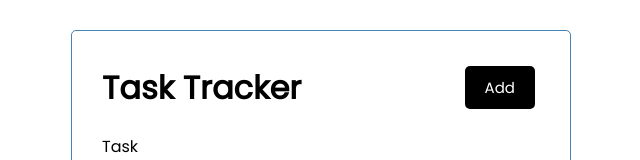
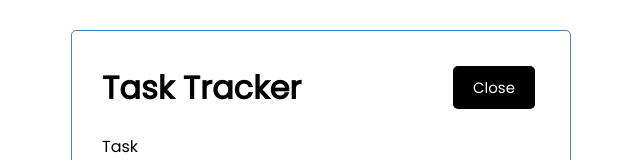
Before and after one commit to kukori/ng_task, an Angular app: page / in a window 1280 px wide. Both pictures are taken after a click on the button "Add". Shown: the top 160 px of the page, without its empty margins (319-959 px from the left). Built offline with nearby package versions, Linux system fonts and the light colour scheme; data requests are answered from the project's data file.

Commit message:
Toggle add task

```diff
--- a/src/app/components/header/header.component.html
+++ b/src/app/components/header/header.component.html
@@ -1,4 +1,4 @@
 <header>
     <h1>Task Tracker</h1>
-    <app-button color="black" text="Add" (buttonClick)="toggleAddTask()"></app-button>
+    <app-button color="black" text="{{showAddTask ? 'Close' : 'Add'}}" (buttonClick)="toggleAddTask()"></app-button>
 </header>
--- a/src/app/components/header/header.component.ts
+++ b/src/app/components/header/header.component.ts
@@ -1,4 +1,6 @@
 import { Component, OnInit } from '@angular/core';
+import { UiService } from 'src/app/services/ui.service';
+import { Subscription } from 'rxjs';
 
 @Component({
   selector: 'app-header',
@@ -6,16 +8,19 @@ import { Component, OnInit } from '@angular/core';
   styleUrls: ['./header.component.scss']
 })
 export class HeaderComponent implements OnInit {
-  addTask: boolean = false;
+  showAddTask?: boolean;
+  subsciption?: Subscription;
 
-  constructor() { }
+  constructor(private uiService: UiService) {
+    this.subsciption = this.uiService.onToggle().subscribe(
+      (value) => { this.showAddTask = value; }
+    )
+  }
 
   ngOnInit(): void {
   }
 
   toggleAddTask(): void {
-    this.addTask = !this.addTask
-    console.log('toggle')
+    this.uiService.toggleAddTask();
   }
-
 }
--- a/src/app/components/tasks/tasks.component.html
+++ b/src/app/components/tasks/tasks.component.html
@@ -1,2 +1,2 @@
-<app-add-task (onAddTask)="addTask($event)" ></app-add-task>
+<app-add-task *ngIf="showAddTask" (onAddTask)="addTask($event)" ></app-add-task>
 <app-task-item *ngFor="let task of tasks" [task]="task" (onDeleteTask)="deleteTask(task)" (onToggleTask)="toggleTask(task)" ></app-task-item>
--- a/src/app/components/tasks/tasks.component.ts
+++ b/src/app/components/tasks/tasks.component.ts
@@ -1,6 +1,8 @@
 import { Component, OnInit } from '@angular/core';
 import { Task } from '../../Task';
 import { TaskService } from 'src/app/services/task.service';
+import { UiService } from 'src/app/services/ui.service';
+import { Subscription } from 'rxjs';
 
 @Component({
   selector: 'app-tasks',
@@ -9,8 +11,14 @@ import { TaskService } from 'src/app/services/task.service';
 })
 export class TasksComponent implements OnInit {
   tasks: Task[] = [];
+  showAddTask?: boolean;
+  subsciption?: Subscription;
 
-  constructor(private taskService: TaskService) { }
+  constructor(private taskService: TaskService, private uiService: UiService) {
+    this.subsciption = this.uiService.onToggle().subscribe(
+      (value) => { this.showAddTask = value; }
+    )
+  }
 
   ngOnInit(): void {
     this.taskService.getTasks().subscribe((tasks) => this.tasks = tasks);
--- /dev/null
+++ b/src/app/services/ui.service.ts
@@ -0,0 +1,23 @@
+import { Injectable } from '@angular/core';
+import { Observable, Subject } from 'rxjs';
+
+@Injectable({
+  providedIn: 'root'
+})
+export class UiService {
+  private showAddTask: boolean = false;
+  private subject = new Subject<any>();
+
+  constructor() { }
+
+  // what we have to call to toggle
+  toggleAddTask(): void {
+    this.showAddTask = !this.showAddTask;
+    this.subject.next(this.showAddTask);
+  }
+
+  // this is what we have to subscribe to be notified of the change
+  onToggle(): Observable<any> {
+    return this.subject.asObservable();
+  }
+}
```
Also changed, not shown: 1 other file (tests, documents, lock files or other folders).
